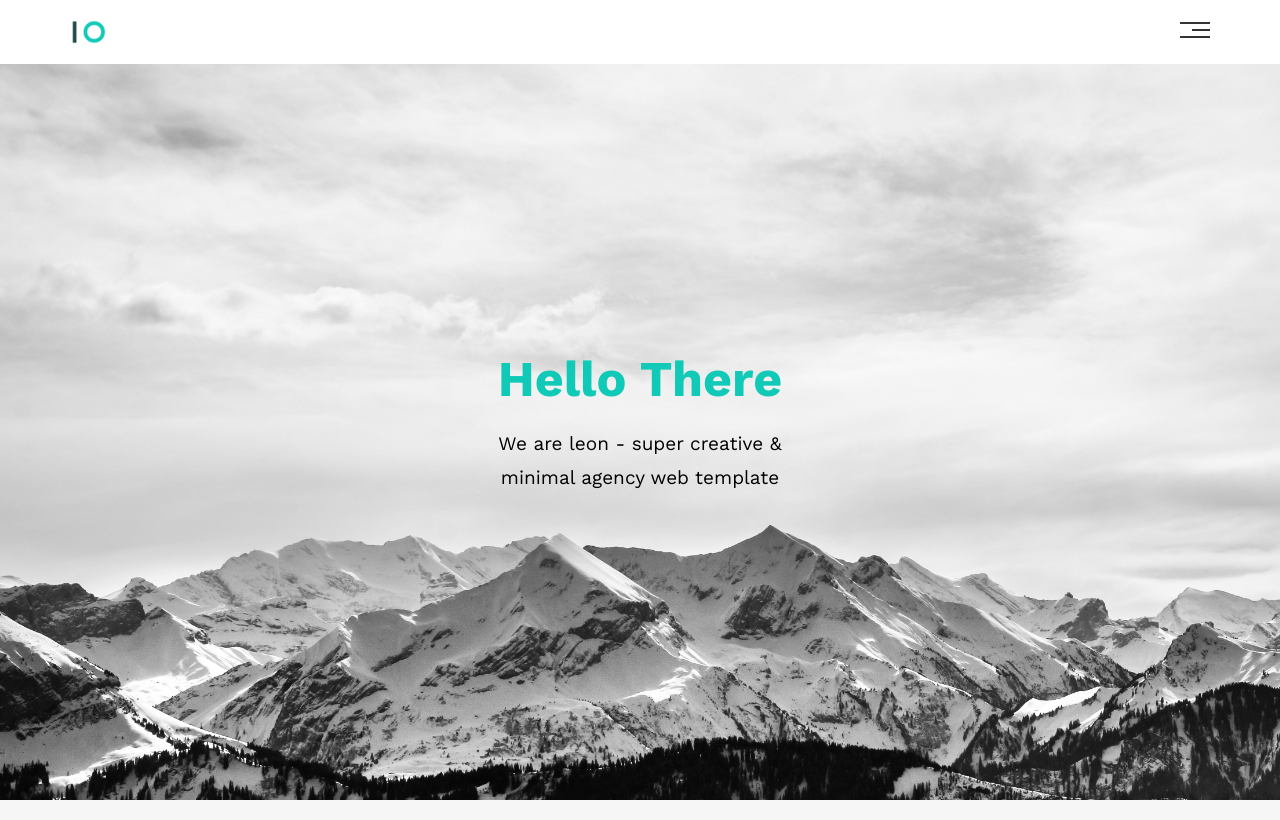
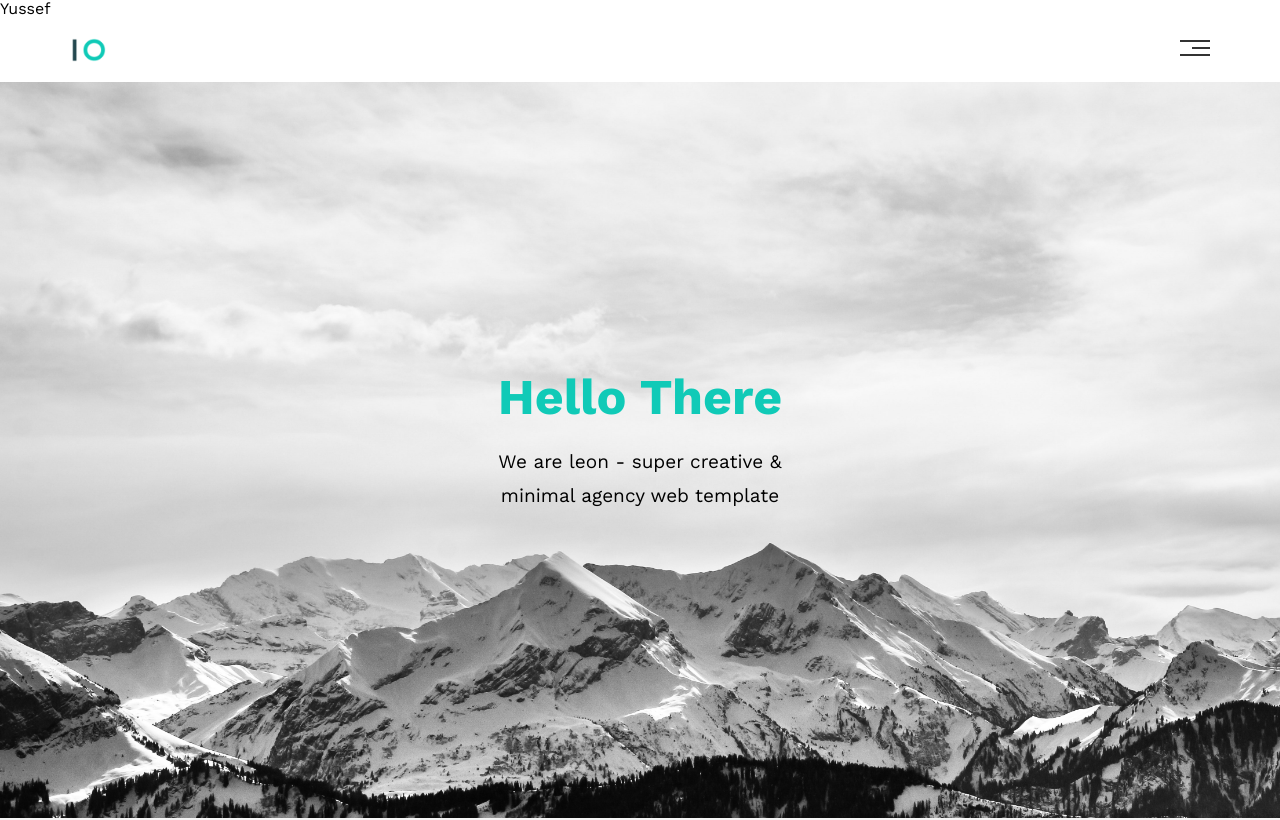
Before and after one commit to AkramSamy/my-first-template, a plain HTML site: page index.html in a window 1280 px wide. Shown: the top 820 px of the page. Drawn offline with nearby package versions, Linux system fonts and the light colour scheme.

Commit message:
Update index.html

```diff
--- a/index.html
+++ b/index.html
@@ -20,6 +20,7 @@
 <body>
 
     <!-- start header -->
+    <div>Yussef</div>
     <div class="header">
         <div class="container">
             <img class="logo" src="images/logo.png" alt="">
```
